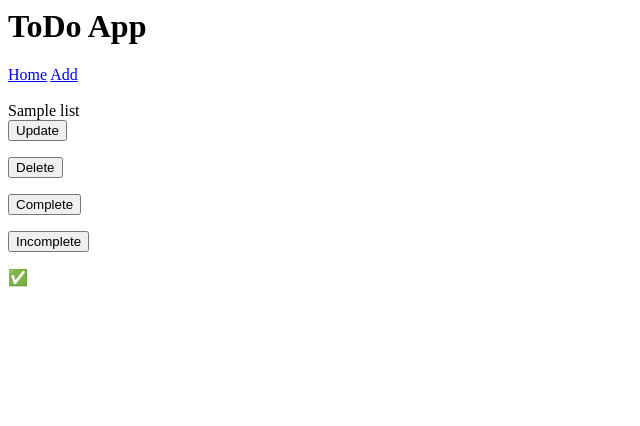
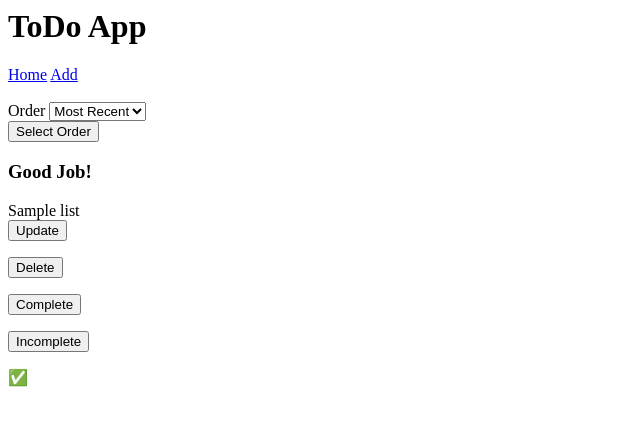
Before and after one commit to aaboungab/Flask-Apps, a Flask app: page / in a window 1280 px wide. Shown: the top 426 px of the page, without its empty margins (0-640 px from the left). Run offline with Flask 2, Linux system fonts and the light colour scheme; tables that the repository leaves empty hold one stand-in row (values such as "Sample post").

Commit message:
ToDoList_exercise

```diff
--- a/ToDoList_ex/application/forms.py
+++ b/ToDoList_ex/application/forms.py
@@ -1,5 +1,5 @@
 from flask_wtf import FlaskForm
-from wtforms import StringField, SubmitField
+from wtforms import StringField, SubmitField, SelectField
 from wtforms.validators import DataRequired, ValidationError
 
 from application.models import ToDoList
@@ -22,3 +22,13 @@ class TodoForm(FlaskForm):
                 ]
            )
     submit = SubmitField('Add Todo')
+
+class OrderForm(FlaskForm):
+    order = SelectField('Order',
+	    choices=[('new','Most Recent'),
+	            ('old','Oldest'),
+	            ('completed','Completed'),
+	            ('incompleted','Incompleted')
+		]
+	    )
+    submit = SubmitField('Select Order')
--- a/ToDoList_ex/application/routes.py
+++ b/ToDoList_ex/application/routes.py
@@ -1,13 +1,27 @@
-from flask import render_template, redirect, url_for
+from flask import render_template, redirect, url_for, request
 
 from application import app,db
 from application.models import ToDoList
-from application.forms import TodoForm
+from application.forms import TodoForm, OrderForm
 
-@app.route('/')
+@app.route('/', methods = ['POST', 'GET'])
 def index():
-    all_ToDo = ToDoList.query.all()
-    return render_template('index.html', all_ToDo=all_ToDo)
+    form = OrderForm()
+    totals = {
+	     'number_completed': ToDoList.query.filter_by(complete=True).count() ,
+	     'total': ToDoList.query.count()
+	     }
+    if form.order.data == "new":
+        all_ToDo = ToDoList.query.order_by(ToDoList.id.desc()).all()
+    elif form.order.data == "old":
+        all_ToDo = ToDoList.query.order_by(ToDoList.id).all()
+    elif form.order.data == "completed":
+        all_ToDo = ToDoList.query.order_by(ToDoList.complete.desc()).all()
+    elif form.order.data == "incompleted":
+        all_ToDo = ToDoList.query.order_by(ToDoList.complete).all()
+    else:
+        all_ToDo = ToDoList.query.all()
+    return render_template('index.html', all_ToDo=all_ToDo, form=form, totals=totals)
 
 
 @app.route('/add', methods = ['GET', 'POST'])
--- a/ToDoList_ex/application/templates/index.html
+++ b/ToDoList_ex/application/templates/index.html
@@ -1,7 +1,21 @@
 {% extends 'layout.html' %}
 {% block body_content %}
+
+<form method='POST' action='{{ url_for('index') }}'>
+	{{ form.order.label }} {{ form.order }}
+	<br>
+	{{ form.submit }}
+</form>
+
+{% if totals['total'] == 0 %}
+<h3> Add some Todos</h3>
+{% elif totals['number_completed'] == totals['total'] %}
+<h3> Good Job! </h3>
+{% elif totals['number_completed'] < totals['total'] - 3 %}
+<h3>You're falling behind</h3>
+{% endif %}
+
 {% for ToDo in all_ToDo %}
-
 {{ ToDo.name }}
 <form method= '' action='{{ url_for('update', ToDo_id=ToDo.id)}}'>
 	<button>Update</button>
@@ -21,9 +35,8 @@
 
 {% if ToDo.complete %}
 &#9989
-{% else %}
+{%else%}
 &#10060
-
 {% endif %}<br><br>
 
 {% endfor %}
```
Also changed, not shown: ToDoList_ex/application/data.db.
